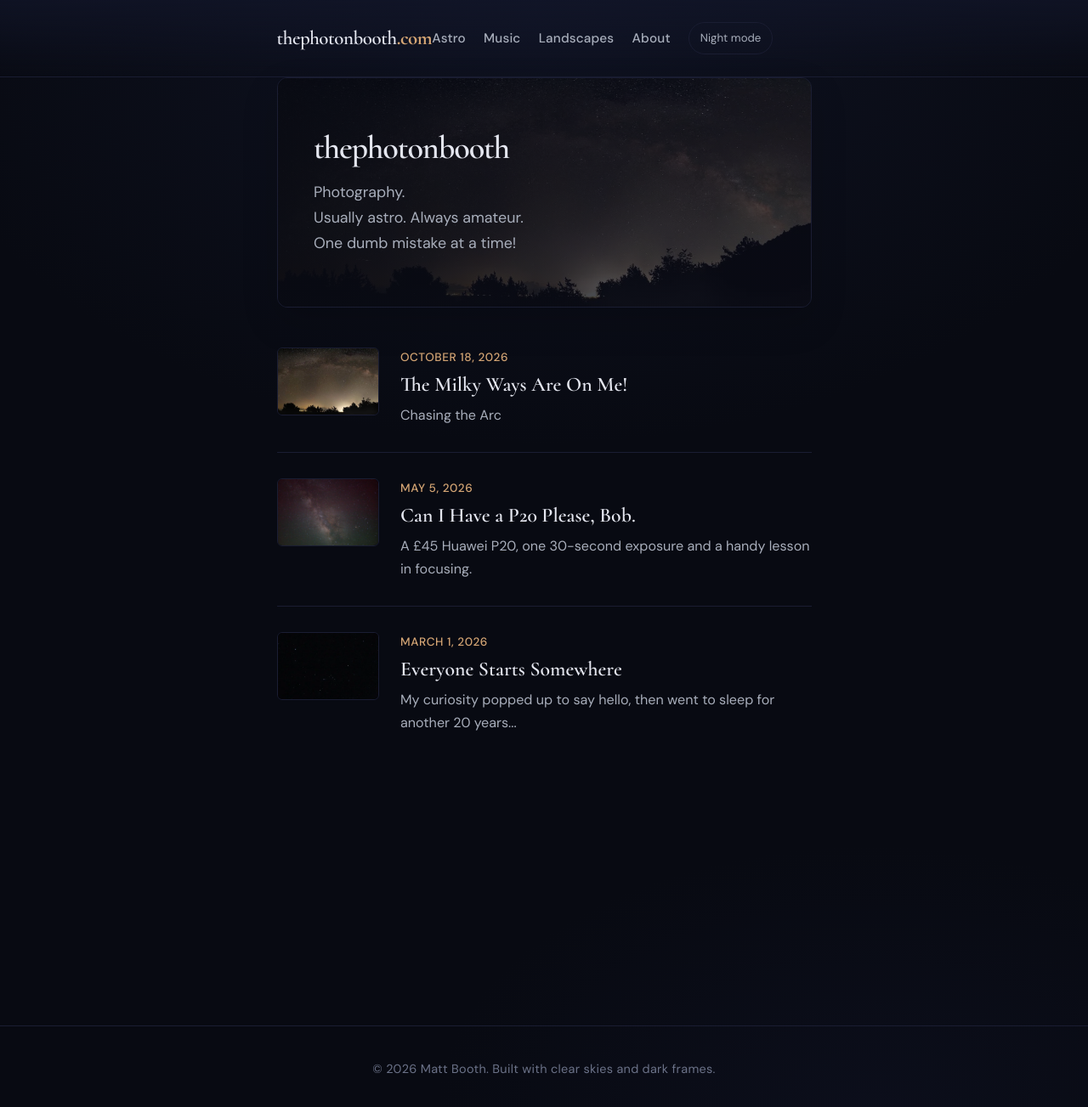
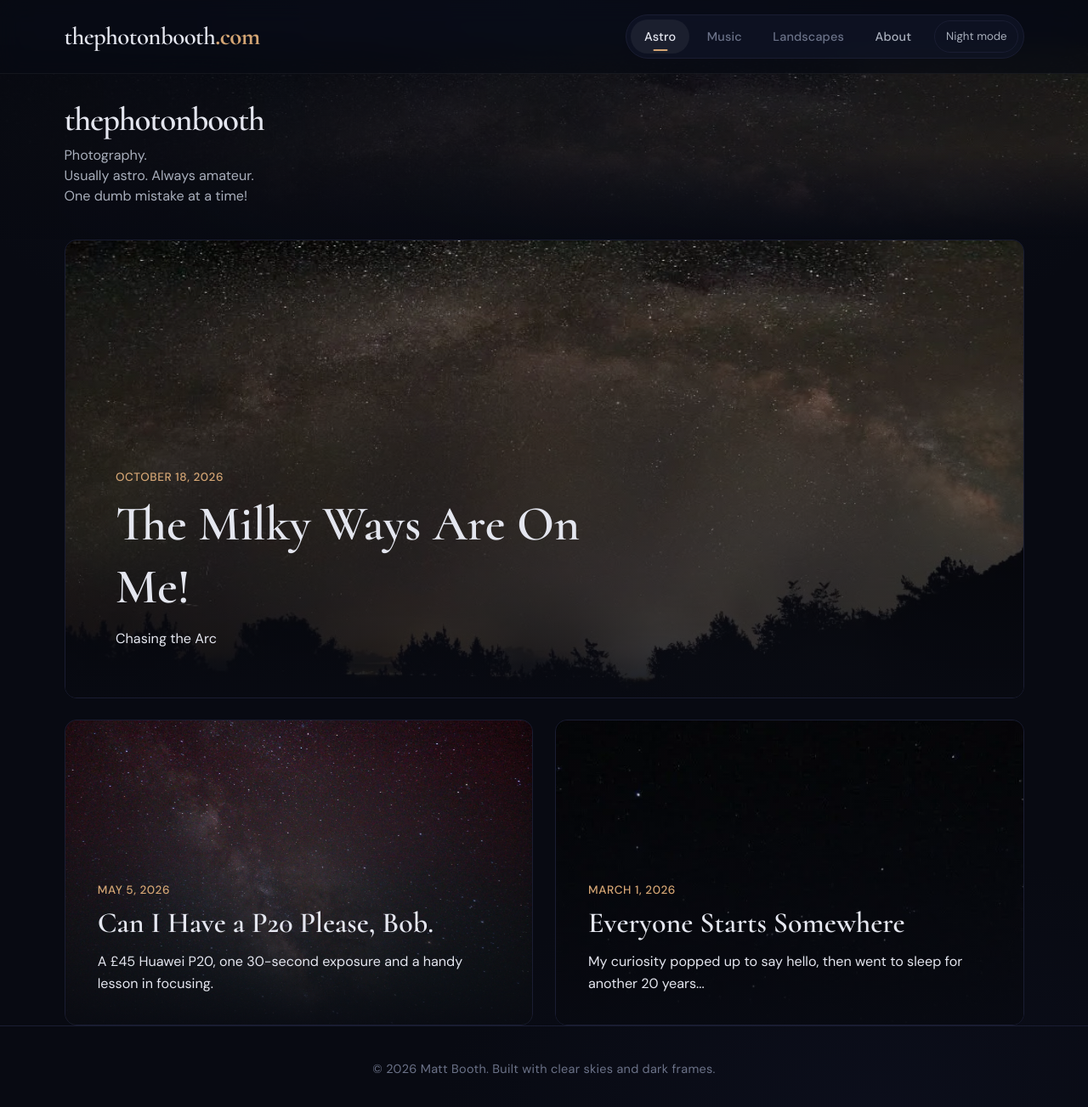
Before and after one commit to m0nkmaster/matt-booth, a Jekyll site: the page built from index.html, in a window 1280 px wide and 1309 px high. Shown: the top 1303 px of the window at 85% size. Built offline with Jekyll 4.4.1, drawn with Linux system fonts in a browser that asks for light colours.

Commit message:
feat: refresh desktop header, nav and home layout
Header was a 3-column grid with 2 children, leaving the nav stranded
mid-page. Now a sticky frosted bar with a pill nav and active state;
the hero blends into the page and posts show as a card grid. Text unchanged.

Generated with [Devin](https://devin.ai)

Co-Authored-By: Devin <158243242+devin-ai-integration[bot]@users.noreply.github.com>

```diff
--- a/_layouts/default.html
+++ b/_layouts/default.html
@@ -15,11 +15,11 @@
   <header class="site-header">
     <div class="container">
       <a href="{{ '/' | relative_url }}" class="site-title">thephotonbooth<span class="dot">.com</span></a>
-      <nav>
-        <a href="{{ '/' | relative_url }}">Astro</a>
+      <nav aria-label="Main">
+        <a href="{{ '/' | relative_url }}"{% if page.url == '/' or page.layout == 'post' %} aria-current="page"{% endif %}>Astro</a>
         <span class="nav-label">Music</span>
         <span class="nav-label">Landscapes</span>
-        <a href="{{ '/about' | relative_url }}">About</a>
+        <a href="{{ '/about/' | relative_url }}"{% if page.url == '/about/' %} aria-current="page"{% endif %}>About</a>
         <button type="button" class="night-toggle" aria-pressed="false" title="Red-light mode">Night mode</button>
       </nav>
     </div>
--- a/assets/css/main.css
+++ b/assets/css/main.css
@@ -75,9 +75,10 @@ body::before {
 }
 
 .site-header .container {
-  display: grid;
-  grid-template-columns: 1fr auto 1fr;
+  display: flex;
+  justify-content: space-between;
   align-items: center;
+  gap: 1.5rem;
 }
 
 .site-title {
@@ -101,7 +102,8 @@ body::before {
 
 .site-header nav {
   display: flex;
-  justify-self: end;
+  flex-wrap: wrap;
+  justify-content: center;
   align-items: center;
   gap: 1.25rem;
 }
@@ -119,6 +121,16 @@ body::before {
 .site-header nav a:hover {
   color: var(--accent);
 }
+
+.site-header nav a[aria-current="page"] {
+  color: var(--text-bright);
+}
+
+.site-header nav .nav-label {
+  color: var(--text-muted);
+  cursor: default;
+}
+
 
 /* Red-light mode: for keeping dark-adapted eyes happy beside the telescope. */
 .night-toggle {
@@ -540,14 +552,13 @@ main {
   html { font-size: 16px; }
 
   .site-header .container {
-    grid-template-columns: 1fr;
-    justify-items: center;
+    flex-direction: column;
     gap: 0.85rem;
   }
 
   .site-title { font-size: 1.2rem; }
 
-  .site-header nav { justify-self: center; }
+  .site-header nav { gap: 0.6rem 1rem; }
 
   .hero-with-imagery {
     padding: 2.5rem 1.5rem;
@@ -569,3 +580,194 @@ main {
 
   main { padding: 2rem 0 3rem; }
 }
+
+/* --- Desktop gallery treatment ---
+   Mobile keeps the simple, single-column reading-first layout above. */
+
+@media (min-width: 801px) {
+  :root { --max-width: 1180px; }
+
+  /* Desktop gets one continuous page canvas: the masthead is not a second dark slab. */
+  .site-header {
+    position: sticky;
+    top: 0;
+    z-index: 5;
+    padding: 1rem 0;
+    border-bottom: 1px solid rgba(255, 255, 255, 0.05);
+    background: rgba(8, 10, 18, 0.72);
+    backdrop-filter: blur(14px) saturate(1.4);
+    -webkit-backdrop-filter: blur(14px) saturate(1.4);
+  }
+
+  .site-title { font-size: 1.7rem; }
+
+  .site-header nav {
+    gap: 0.25rem;
+    padding: 0.3rem;
+    border: 1px solid var(--border);
+    border-radius: 999px;
+    background: rgba(18, 22, 42, 0.6);
+  }
+
+  .site-header nav a,
+  .site-header nav .nav-label {
+    position: relative;
+    padding: 0.45rem 0.95rem;
+    border-radius: 999px;
+    font-size: 0.85rem;
+    transition: color 0.2s ease, background 0.2s ease;
+  }
+
+  .site-header nav a:hover { background: var(--accent-soft); }
+
+  .site-header nav a[aria-current="page"] { background: rgba(255, 255, 255, 0.06); }
+
+  .site-header nav a[aria-current="page"]::after {
+    content: "";
+    position: absolute;
+    left: 50%;
+    bottom: 0.2rem;
+    width: 1rem;
+    height: 2px;
+    border-radius: 2px;
+    background: var(--accent);
+    transform: translateX(-50%);
+  }
+
+  .night-toggle { margin-left: 0.4rem; }
+
+  main { padding: 2rem 0 5.5rem; }
+
+  /* 100vw hero would otherwise add a sideways scroll where scrollbars take up space. */
+  body { overflow-x: clip; }
+
+  .hero { margin-bottom: 3rem; }
+
+  /* Full-bleed and borderless so the sky reads as the page backdrop, not a pasted photo. */
+  .hero-with-imagery {
+    width: 100vw;
+    min-height: 0;
+    margin: -2rem 0 0 50%;
+    padding: 4rem max(1.5rem, calc((100vw - 1180px) / 2 + 1.5rem)) 2rem;
+    transform: translateX(-50%);
+    border: 0;
+    border-radius: 0;
+    background: transparent;
+    display: flex;
+    align-items: flex-end;
+    box-shadow: none;
+  }
+
+  .hero-bg {
+    opacity: 0.7;
+    -webkit-mask-image: linear-gradient(180deg, #000 55%, transparent 100%);
+    mask-image: linear-gradient(180deg, #000 55%, transparent 100%);
+  }
+
+  .hero-with-imagery::after {
+    background: linear-gradient(90deg, rgba(8, 10, 18, 0.93) 0%, rgba(8, 10, 18, 0.59) 48%, rgba(8, 10, 18, 0.06) 100%), linear-gradient(0deg, rgba(8, 10, 18, 0.68) 0%, transparent 48%);
+  }
+
+  .hero-content { max-width: 820px; padding-bottom: 0.25rem; }
+  .hero h1 {
+    font-size: 2.3rem;
+    line-height: 1;
+    letter-spacing: -0.03em;
+    margin-bottom: 0.6rem;
+  }
+  .hero p { font-size: 0.95rem; line-height: 1.5; }
+
+  .post-list {
+    display: grid;
+    grid-template-columns: repeat(2, minmax(0, 1fr));
+    gap: 1.5rem;
+  }
+
+  .post-list li,
+  .post-list li:first-child,
+  .post-list li:last-child {
+    position: relative;
+    min-height: 360px;
+    padding: 0;
+    border: 1px solid var(--border);
+    border-radius: 14px;
+    overflow: hidden;
+    background: var(--bg-elevated);
+    display: block;
+    isolation: isolate;
+  }
+
+  .post-list li::after {
+    content: "";
+    position: absolute;
+    inset: 0;
+    z-index: -1;
+    background: linear-gradient(180deg, rgba(8, 10, 18, 0.04) 15%, rgba(8, 10, 18, 0.94) 100%);
+  }
+
+  .post-list-featured {
+    grid-column: span 2;
+    min-height: 540px !important;
+  }
+
+  .post-list-thumb {
+    position: absolute;
+    inset: 0;
+    z-index: -2;
+    width: 100%;
+    height: 100%;
+    border: 0;
+    border-radius: 0;
+    background: transparent;
+  }
+
+  .post-list-thumb img {
+    width: 100%;
+    height: 100%;
+    object-fit: cover;
+    transition: transform 0.55s ease, opacity 0.35s ease;
+  }
+
+  .post-list li:hover .post-list-thumb img {
+    transform: scale(1.035);
+    opacity: 0.86;
+  }
+
+  .post-list-text {
+    position: absolute;
+    left: 0;
+    right: 0;
+    bottom: 0;
+    padding: 2rem 2.25rem;
+    max-width: 760px;
+  }
+
+  .post-list-featured .post-list-text { padding: 3.25rem 3.5rem; }
+
+  .post-list h2 {
+    font-size: 2rem;
+    margin-bottom: 0.55rem;
+  }
+
+  .post-list-featured h2 { font-size: clamp(2.7rem, 4.5vw, 4rem); }
+  .post-list p { color: var(--text-bright); max-width: 52ch; }
+
+  /* A roomy canvas should not turn a personal essay into a tennis match. */
+  .post,
+  .page-content {
+    max-width: 760px;
+    margin: 0 auto;
+  }
+
+  .page-content { padding-top: 2rem; }
+  .page-content h1 { font-size: 3rem; }
+
+  .post-featured-image {
+    width: min(1100px, calc(100vw - 6rem));
+    margin: -1rem 50% 3.5rem;
+    transform: translateX(-50%);
+    border-radius: 14px;
+  }
+
+  .post-header h1 { font-size: 3rem; }
+}
--- a/index.html
+++ b/index.html
@@ -16,7 +16,7 @@ title: null
 
 <ul class="post-list">
   {% for post in site.posts %}
-  <li>
+  <li{% if forloop.first %} class="post-list-featured"{% endif %}>
     {% if post.image %}
     <a href="{{ post.url | relative_url }}" class="post-list-thumb">
       <img src="{{ post.image | relative_url }}" alt="" width="120" height="80">
```
